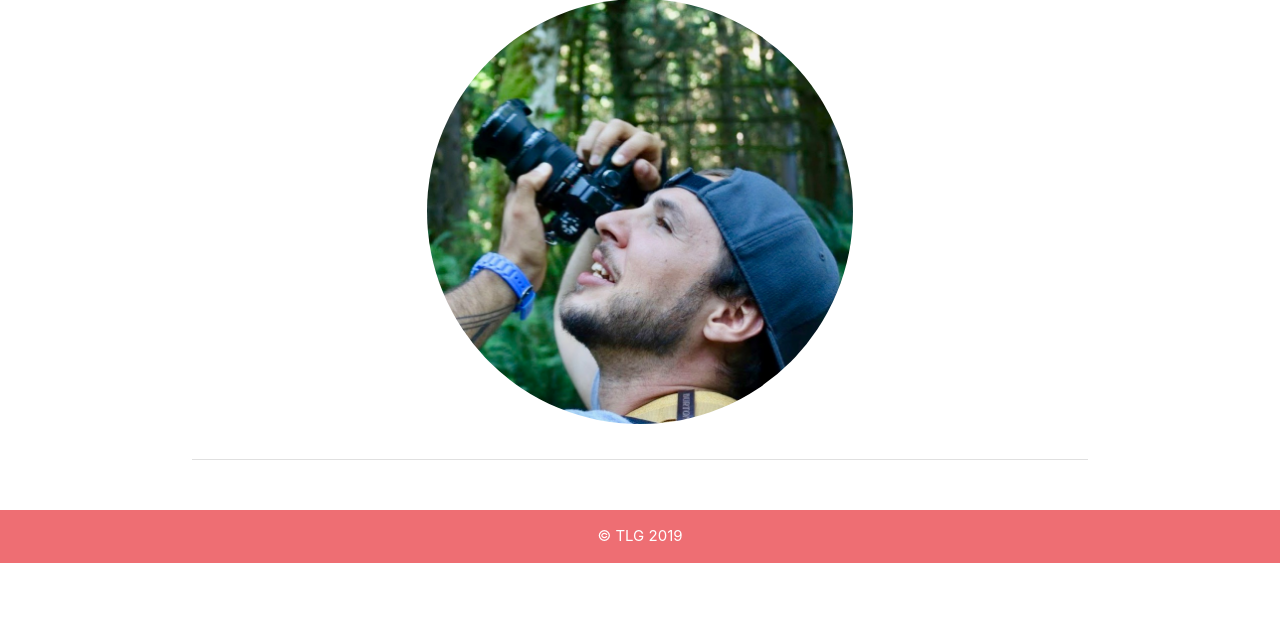
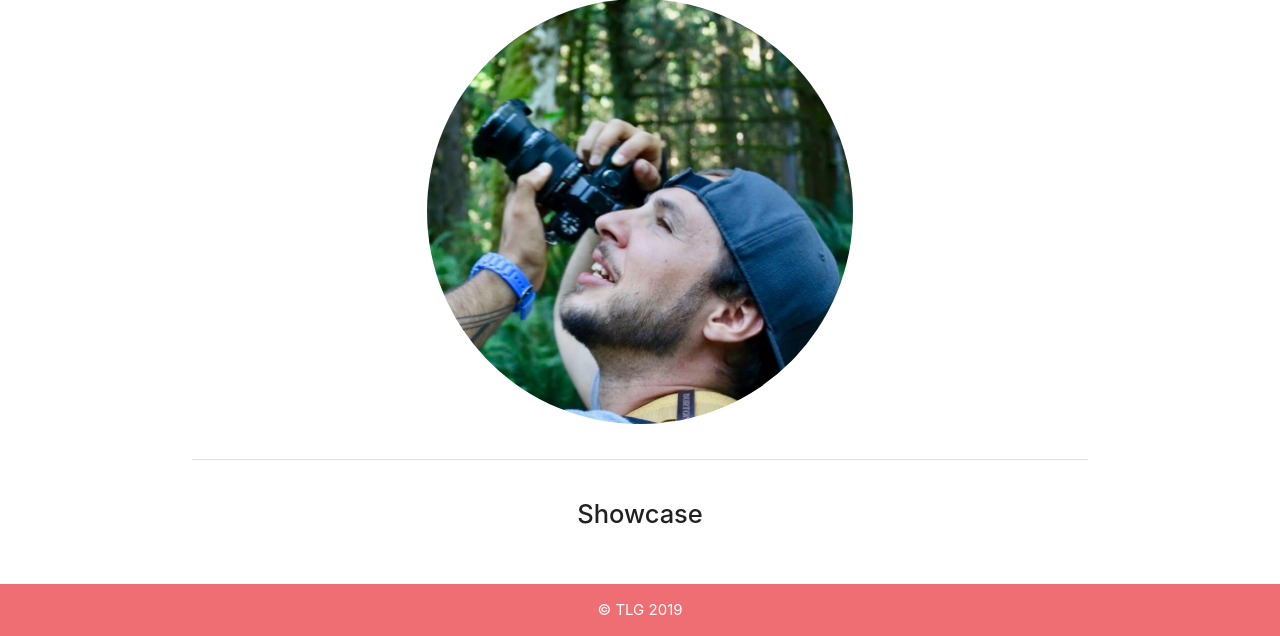
Before and after one commit to tomasluque/portfolio, a Django app: page / in a window 1280 px wide. Shown: the part 661-1297 px from the top of the page. Before the commit the page ends 1224 px from the top, so only its background shows below. Run offline with Django 3.2, Linux system fonts and the light colour scheme; data that the repository does not hold is empty.

```diff
--- a/jobs/templates/jobs/home.html
+++ b/jobs/templates/jobs/home.html
@@ -8,6 +8,15 @@
     <link rel="stylesheet" href="{% static 'css/materialize.css' %}">
     <link rel="stylesheet" href="{% static 'css/jobStyle.css' %}">
     <script src="{% static 'js/vue.js' %}"></script>
+
+    <style>
+        .promo {
+        font-size: 1.7rem;
+        font-weight: 500;
+        margin-top: 5px;
+        margin-bottom: 0;
+        }
+    </style>
 </head>
 <body>
     <header>
@@ -66,6 +75,11 @@
             <div class="divider"></div>
 
             <div class="section">
+
+                <div class="section">
+                    <p class="promo">Showcase</p>
+                </div>
+
                 <div class="row">
                     {% for job in jobs.all %}
 
@@ -73,10 +87,10 @@
                         <div class="card hoverable">
                             <div class="card-image">
                                 <img src="{{job.image.url}}">
-                                <span class="card-title">{{job.title}}</span>
                                 <a class="btn-floating halfway-fab waves-effect waves-light amber" href="{{job.url}}"><i class="material-icons">link</i></a>
                             </div>
                             <div class="card-content">
+                                <span class="card-title cyan-text text-darken-3">{{job.title}}</span>
                                 <p>{{job.summary}}</p>
                             </div>
                         </div>
```
